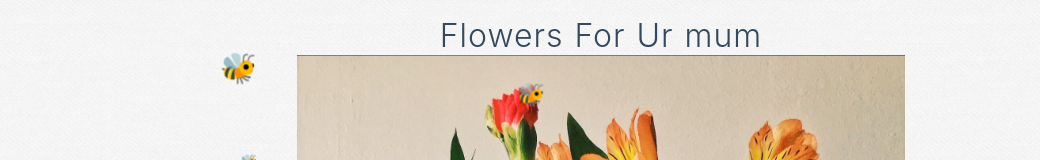
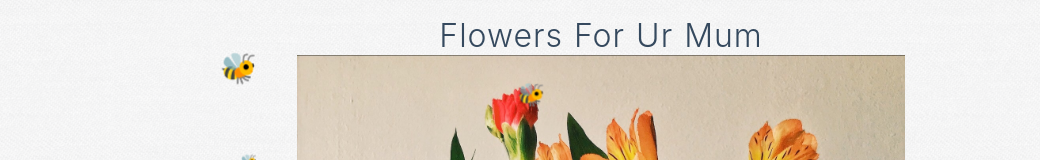
Before and after one commit to brainTrain/flowers-for, a Nuxt app: page / in a window 1280 px wide. Shown: the top 160 px of the page, without its empty margins (39-1079 px from the left). Built offline with nearby package versions, Linux system fonts and the light colour scheme.

Commit message:
add month override logic, use name default

```diff
--- a/pages/index.vue
+++ b/pages/index.vue
@@ -32,6 +32,7 @@
 
 <script>
 import AnimatedCell from '~/components/animated-cell.vue';
+const NAME_DEFAULT = 'Ur Mum';
 
 export default {
   components: {
@@ -44,6 +45,7 @@ export default {
   },
   data () {
     return {
+      name: NAME_DEFAULT,
       month: '',
       flowerz: ['🌹', '🌸', '💐', '🌺', '🌷', '🌻', '🌼', '💮', '🪷'],
       delayMax: 0,
@@ -62,8 +64,17 @@ export default {
   },
   methods: {
     getMonth() {
+      const monthQuery = this.$route.query.month;
+      // handle null and undefined cases
+      const hasMonthQuery = Boolean(monthQuery !== null && monthQuery !== undefined);
+      // convert string to number if value is not undefined or null
+      const monthQueryValue = hasMonthQuery ? Number(monthQuery) : undefined;
+      // determine if value is a number that is between 0 and 11, inclusive
+      const isValidMonthOverride = Boolean(!isNaN(monthQueryValue) && monthQueryValue <=11 && monthQueryValue >= 0);
       const dateTime = new Date();
-      const month = dateTime.getUTCMonth();
+      // if the query value is valid, use it, otherwise use the current datetime
+      const month = isValidMonthOverride ? monthQueryValue : dateTime.getUTCMonth();
+
       this.month = month;
     },
     setTitle() {
@@ -74,7 +85,8 @@ export default {
     },
     getName() {
       const nameQuery = this.$route.query.name;
-      const name =  nameQuery ? nameQuery : 'Ur mum';
+      const name =  nameQuery ? nameQuery : NAME_DEFAULT
+
       this.name = name;
     }
   },
```
